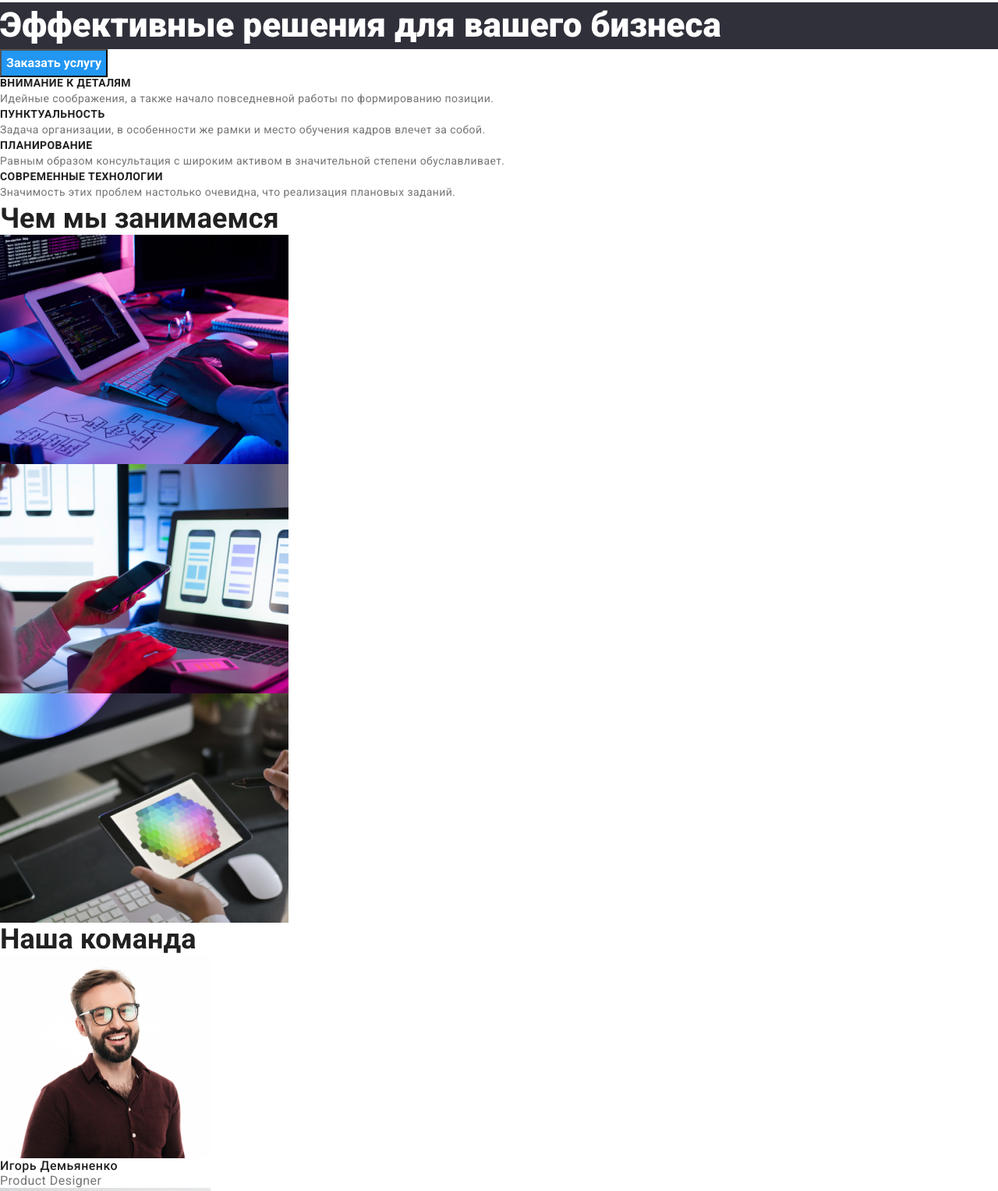
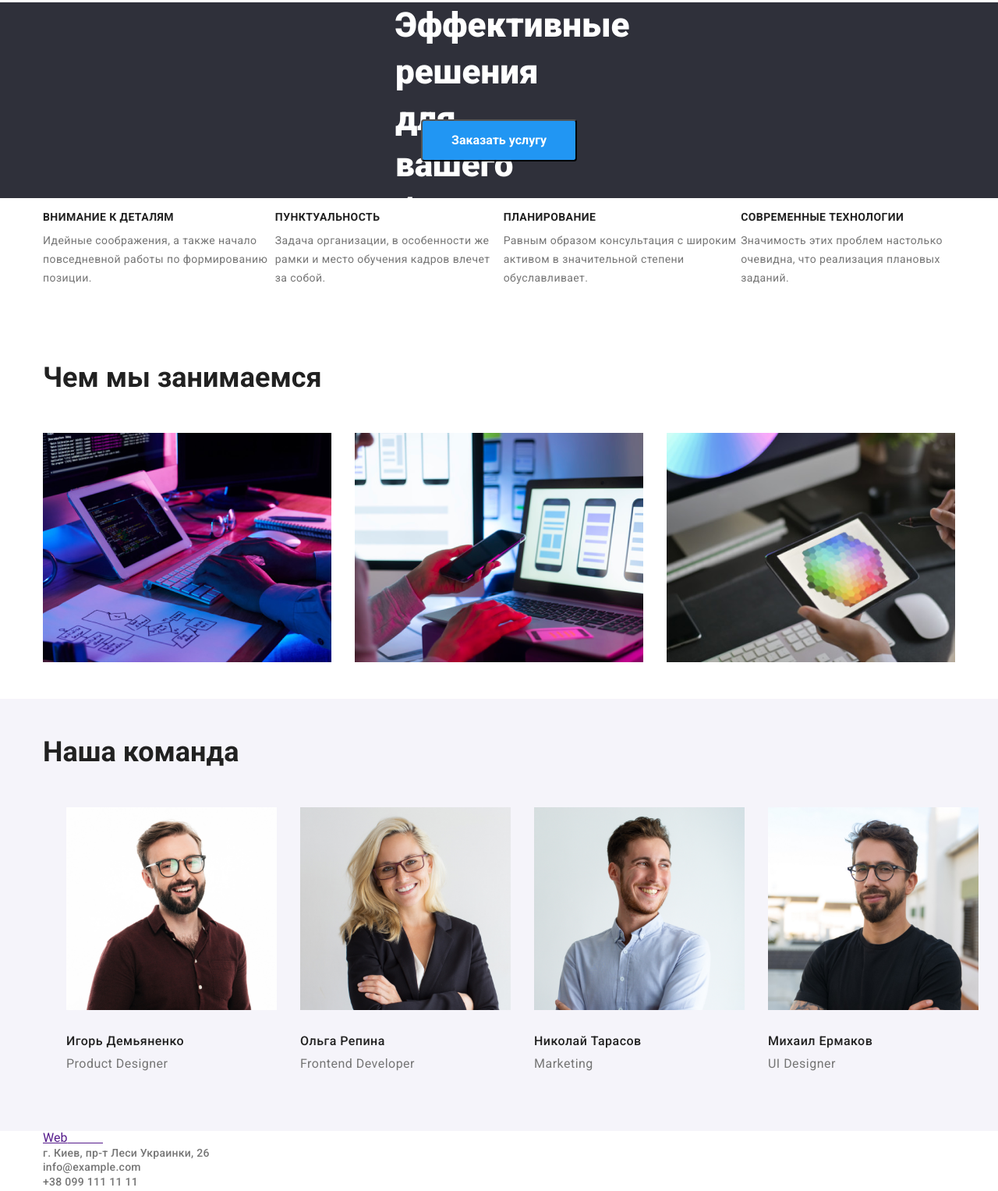
Before and after one commit to borys-sourse/goit-markup-hw-03, a plain HTML site: page index.html in a window 1280 px wide. Shown: the part 77-1604 px from the top of the page at 78% size. Drawn offline with nearby package versions, Linux system fonts and the light colour scheme.

Commit message:
зробив флекси

```diff
--- a/css/styles.css
+++ b/css/styles.css
@@ -3,10 +3,14 @@
     --main-font: "Roboto", sans-serif;
     --secondary-font: "Raleway", sans-serif;
     --accent-color:#2196f3;
+    --saction-pt: 47px;
+    --saction-pb: 47px;
 }
+
 body {
   font-family: var(--main-font);
 }
+
 h1,
 h2,
 h3,
@@ -16,11 +20,13 @@ h6,
 p {
   margin: 0;
 }
+
 ul,
 ol {
   margin: 0;
   padding: 0;
 }
+
 img {
   display: block;
 }
@@ -98,6 +104,12 @@ img {
 
 
 /*---------HERO--------*/
+.hero {
+  padding-bottom: var(--saction-pb) ;
+  /* height: 600px; */
+  background: #2F303A;
+  text-align: center;
+}
 .modal-btn {
   font-weight: bold;
   font-size: 16px;
@@ -107,18 +119,52 @@ img {
   color: #ffffff;
   background: #2196f3;
   rgba(0, 0, 0, 0.15);
+
+  min-width: 200px;
+  /* height: 50px; */
+  border-radius: 4px;
+  padding: 10px 32px;
 }
+
 .hero-title{
   font-weight: 900;
   font-size: 44px;
   line-height: 1.36;
 
   color: #FFFFFF;
-  background: #2F303A;
+  /* background: #2F303A; */
+
+  /* padding-top: 200px; */
+  /* padding-bottom: 200px; */
+  padding-left: 452px;
+  padding-right: 452px;
+  margin-bottom: 30px;
+  width: 696px;
+  height: 120px;
+
 }
 /*--------- END HERO--------*/
 
-/*---------advantages--------*/
+/*---------features--------*/
+
+
+.features {
+  padding-top: var(--saction-pt);
+  padding-bottom: var(--saction-pb);
+}
+
+.features-list {
+  display: flex;
+  /* margin-left: -30px; */
+  margin-top: -30px;
+  flex-basis: calc(100%/4 - 30px);
+}
+
+.about-list-item {
+  margin-left: 30px;
+  margin-top: 30px;
+}
+
 .titles-list{
   font-weight: bold;
   font-size: 14px;
@@ -127,6 +173,8 @@ letter-spacing: 0.03em;
   text-transform: uppercase;
 
   color: #212121;
+
+  margin-bottom: 10px;
 }
 .titles-list-description{
   font-weight: normal;
@@ -137,22 +185,64 @@ color: #212121;
   color: #757575;
 
 }
-/*---------END advantages--------*/
+/*---------END features--------*/
 
 /*---------ABOUT--------*/
+.about {
+  padding-top: var(--saction-pt);
+  padding-bottom: var(--saction-pb);
+}
+
+.about-list {
+  display: flex;
+  margin-left: -30px;
+  margin-top: -30px;
+}
+
+.about-list-item {
+  margin-left: 30px;
+  margin-top: 30px;
+  flex-basis: calc(100%/3 - 30px)
+}
 
 /*--------- END ABOUT--------*/
 
 /*---------TEAM--------*/
+.team {
+  background-color: #F5F4FA;
+  padding-top: var(--saction-pt);
+  padding-bottom: var(--saction-pb) ;
+}
+
 .team-title{
   font-style: normal;
+  font-size: 16px;
   font-weight: 500;
-font-size: 16px;
   line-height: 1.19;
   letter-spacing: 0.03em;
 
   color: #212121;
+
+  margin-bottom: 10px;
 }
+
+.team-list {
+  display: flex;
+  margin: left -30px;
+  margin-top: -30px;
+  flex-basis: calc(100%/4 -30px);
+}
+
+.team-list-item {
+  margin-left: 30px;
+  margin-top: 30px;
+}
+
+.team-contaner {
+  padding-top: 30px;
+  padding-bottom: 30px;
+}
+
 .team-title-description{
   font-weight: normal;
   font-size: 16px;
@@ -222,9 +312,11 @@ font-size: 36px;
 line-height: 1.17;
 
 color: #212121;
+
+margin-bottom: 50px;
 }
 /*-------PORTFOLIO---------*/
-/*---------FILTER--------*/
+/*---------FILTERS--------*/
 .filter-btn{
   font-weight: 500;
   font-size: 16px;
@@ -239,9 +331,30 @@ color: #212121;
   background: #2196F3;
   cursor: pointer;
 }
-/*--------- END FILTER--------*/
-/*--------- MY WORK--------*/
+/*--------- END FILTERS--------*/
+/*--------- OUR PROJECTS--------*/
+.projects-list {
+  display: flex;
+  flex-wrap: wrap;
+  margin-left: -30px;
+  margin-top: -30px;
+  flex-basis: calc(100%/3 - 30px);
+}
 
-/*--------- END MY WORK--------*/
+.projects-list-item {
+  margin-left: 30px;
+  margin-top: 30px;
+}
+
+.project-container {
+  padding-top: 20px;
+  padding-bottom: 20px;
+}
+
+.project-title {
+  margin-bottom: 4px;
+}
+
+/*--------- END OUR PROJECTS--------*/
 
 /*-------END PORTFOLIO---------*/
--- a/index.html
+++ b/index.html
@@ -40,85 +40,97 @@
     <main>
         <!--HERO-->
         <section class="hero">
-            <div>
+            <div class="container">
                 <h1 class="hero-title">Эффективные решения для вашего бизнеса</h1>
                 <button class="modal-btn" type="button">Заказать услугу</button>
             </div>
         </section>
-        <section>
-            <!--advantages-->
-            <h2 class="visually-hidden">Наши преимущества</h2>
-            <ul class="list">
-                <li>
+        <section class="features">
+            <!--features-->
+            <div class="container">
+                <h2 class="visually-hidden">Особенности</h2>
+                <ul class="features-list list">
+                    <li class="features-list-item">
                         <h3 class="titles-list">Внимание к деталям</h3>
                         <p class="titles-list-description">Идейные соображения, а также начало повседневной работы по
                             формированию позиции.</p>
                     </li>
-                <li>
+                    <li class="features-list-item">
                         <h3 class="titles-list">Пунктуальность</h3>
                         <p class="titles-list-description">Задача организации, в особенности же рамки и место обучения
                             кадров влечет за собой.</p>
                     </li>
-                <li>
+                    <li class="features-list-item">
                         <h3 class="titles-list">Планирование</h3>
                         <p class="titles-list-description">Равным образом консультация с широким активом в значительной
                             степени обуславливает.</p>
                     </li>
-                <li>
+                    <li class="features-list-item">
                         <h3 class="titles-list">Современные технологии</h3>
                         <p class="titles-list-description">Значимость этих проблем настолько очевидна, что реализация
                             плановых заданий.</p>
                     </li>
                 </ul>
+           </div>
          </section>
-        <section>
+        <section class="about">
             <!--about-->
+            <div class="container">
                 <h2 class="title">Чем мы занимаемся</h2>
-            <ul class="list">
-                <li>
+                <ul class="about-list list">
+                    <li class="about-list-item">
                         <img src="./images/about/img.png" alt="Сотрудник работает за компьютером" width="370" height="294">
                     </li>
-                <li>
-                    <img src="./images/about/img-1.png" alt="Сотрудник работает за компьютером" width="370"
-                        height="294">
+                    <li class="about-list-item">
+                        <img src="./images/about/img-1.png" alt="Сотрудник работает за компьютером" width="370" height="294">
                     </li>
-                <li>
-                    <img src="./images/about/img-2.png" alt="Сотрудник работает за компьютером" width="370"
-                        height="294">
+                    <li class="about-list-item">
+                        <img src="./images/about/img-2.png" alt="Сотрудник работает за компьютером" width="370" height="294">
                     </li>
                 </ul>
+            </div>
         </section>
-        <section>
+        <section class="team">
             <!--team-->
+            <div class="container">
                 <h2 class="title">Наша команда</h2>
-            <ul class="list">
-                <li>
+                <ul class="team-list list">
+                    <li class="team-list-item">
                         <img src="./images/team/igor.jpg" alt="Дизайнер продуктов" width="270" height="260">
+                        <div class="team-contaner">
                           <h5 class="team-title">Игорь Демьяненко</h5>
                           <p class="team-title-description" lang="en">Product Designer</p>
+                        </div>
                         </li>
-                <li>
+                    <li class="team-list-item">
                         <img src="./images/team/olga.jpg" alt="Разработчик интерфейса" width="270" height="260">
+                        <div class="team-contaner">
                           <h5 class="team-title">Ольга Репина</h5>
                           <p class="team-title-description" lang="en">Frontend Developer</p>
+                        </div>
                     </li>
-                <li>
+                    <li class="team-list-item">
                         <img src="./images/team/nicholas.jpg" alt="Маркетинг" width="270" height="260">
+                        <div class="team-contaner">
                           <h5 class="team-title">Николай Тарасов</h5>
                           <p class="team-title-description" lang="en">Marketing</p>
+                        </div>
                     </li>
-                <li>
-                    <img src="./images/team/mykhailo.jpg" alt="Дизайнер интерфейса пользователя" width="270"
-                        height="260">
+                    <li class="team-list-item">
+                        <img src="./images/team/mykhailo.jpg" alt="Дизайнер интерфейса пользователя" width="270" height="260">
+                        <div class="team-contaner">
                           <h5 class="team-title">Михаил Ермаков</h5>
                           <p class="team-title-description" lang="en">UI Designer</p>
+                        </div>
                     </li>
                 </ul>
+            </div>
         </section>
     </main>
     <footer>
+      <div class="container">
+        <a class="logo-link" href="" lang="en">Web<span class="logo-dark-theme">Studio</span></a>
         <address class="address">
-            <a class="logo link" href="" lang="en">Web<span class="logo-dark-theme">Studio</span></a>
             <ul class="list">
                 <li>
                     <a class="contact-link link" href="https://goo.gl/maps/xCLhZQx8e7ZkGSYM7" target="_blank"
@@ -133,7 +145,7 @@
                 </li>
             </ul>
         </address>
+       </div>
     </footer>
 </body>
-
 </html>
```
Also changed, not shown: portfolio.html (+33 -31 lines). Lines whose indentation alone changed are shown as unchanged.
